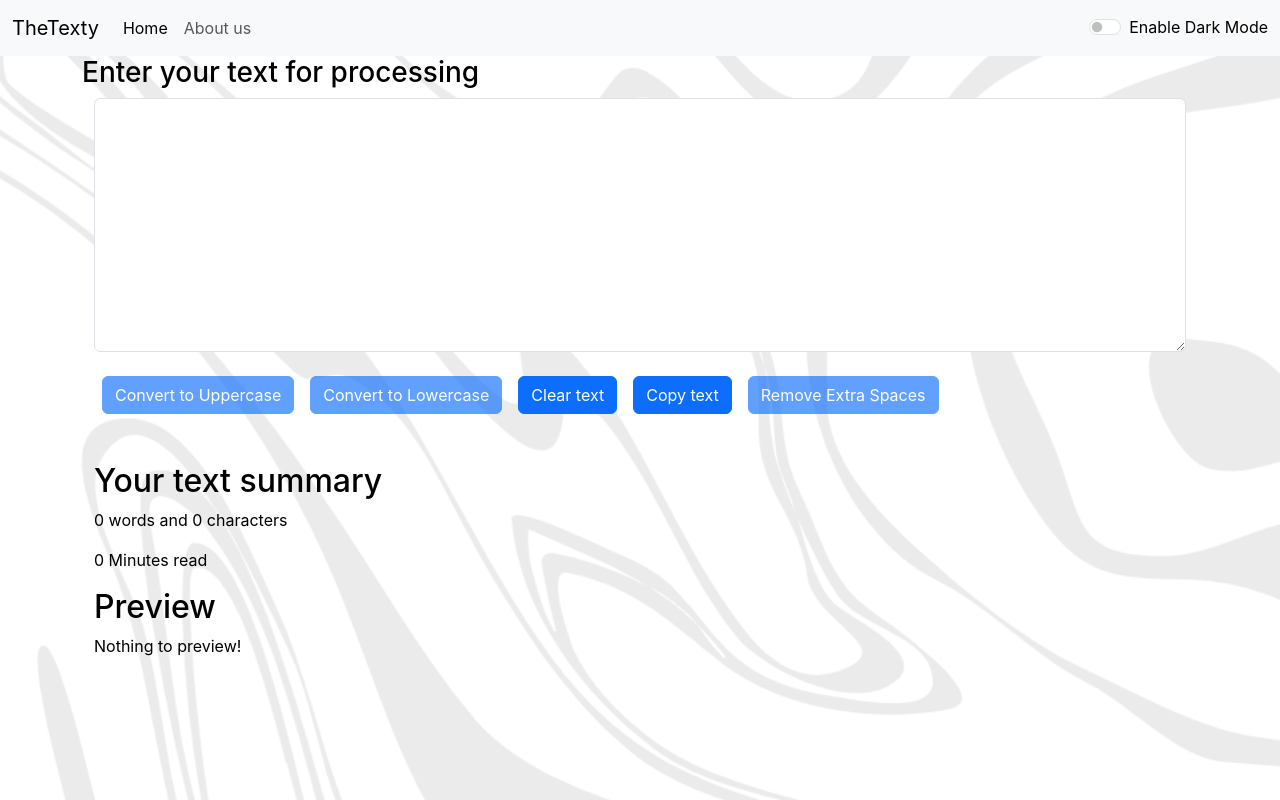
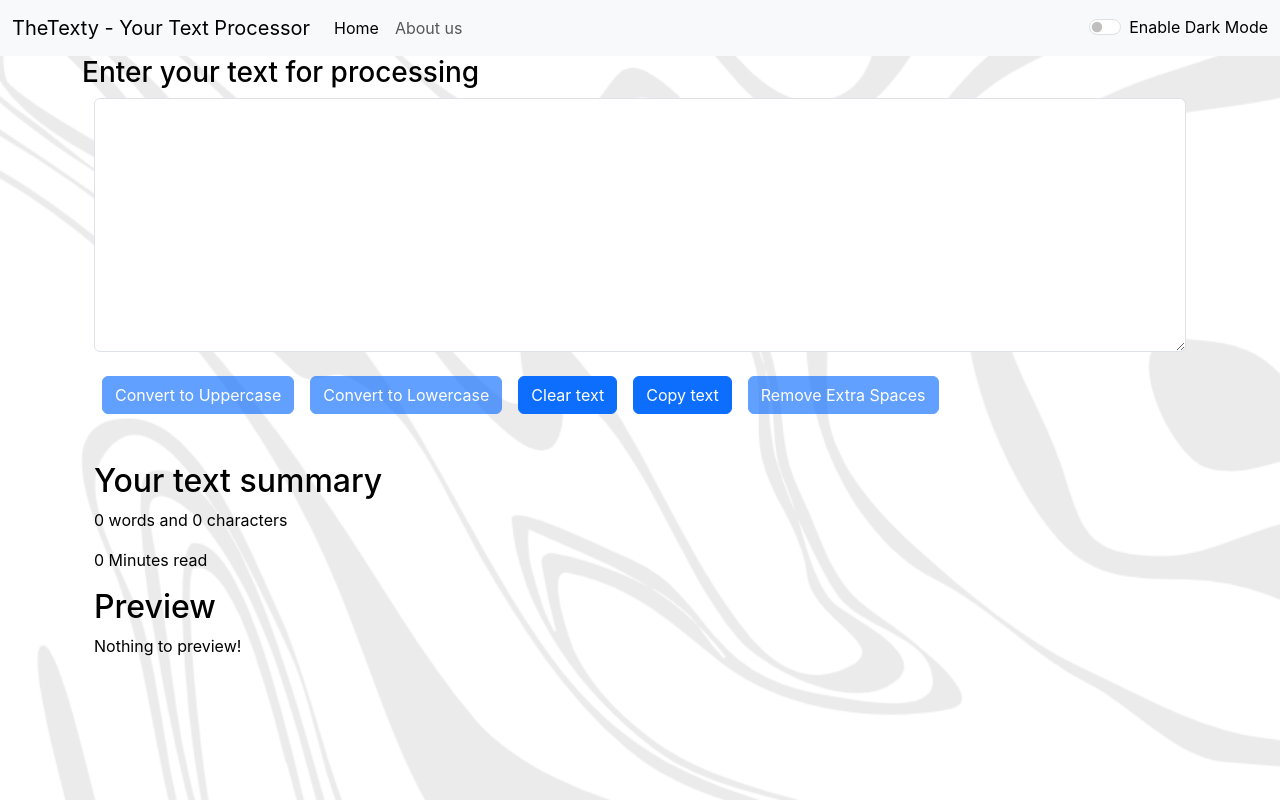
Before and after one commit to khajamoinuddin26/texty, a React (Create React App) app: page / in a window 1280 px wide. Built offline with nearby package versions, Linux system fonts and the light colour scheme.

Commit message:
title change

```diff
--- a/src/App.js
+++ b/src/App.js
@@ -35,7 +35,7 @@ function App() {
     <div style={{backgroundImage: `url(${smode === "light" ? lightBackgroundImage : darkBackgroundImage})` , backgroundSize: 'cover', backgroundAttachment: 'fixed', height: '100vh'}}>
 
     <Router>
-      <Navbar title="TheTexty" mode={smode} toggleMode={tooglem} />
+      <Navbar title="TheTexty - Your Text Processor" mode={smode} toggleMode={tooglem} />
       <Analytics/>
       <div className="container">
 
```
